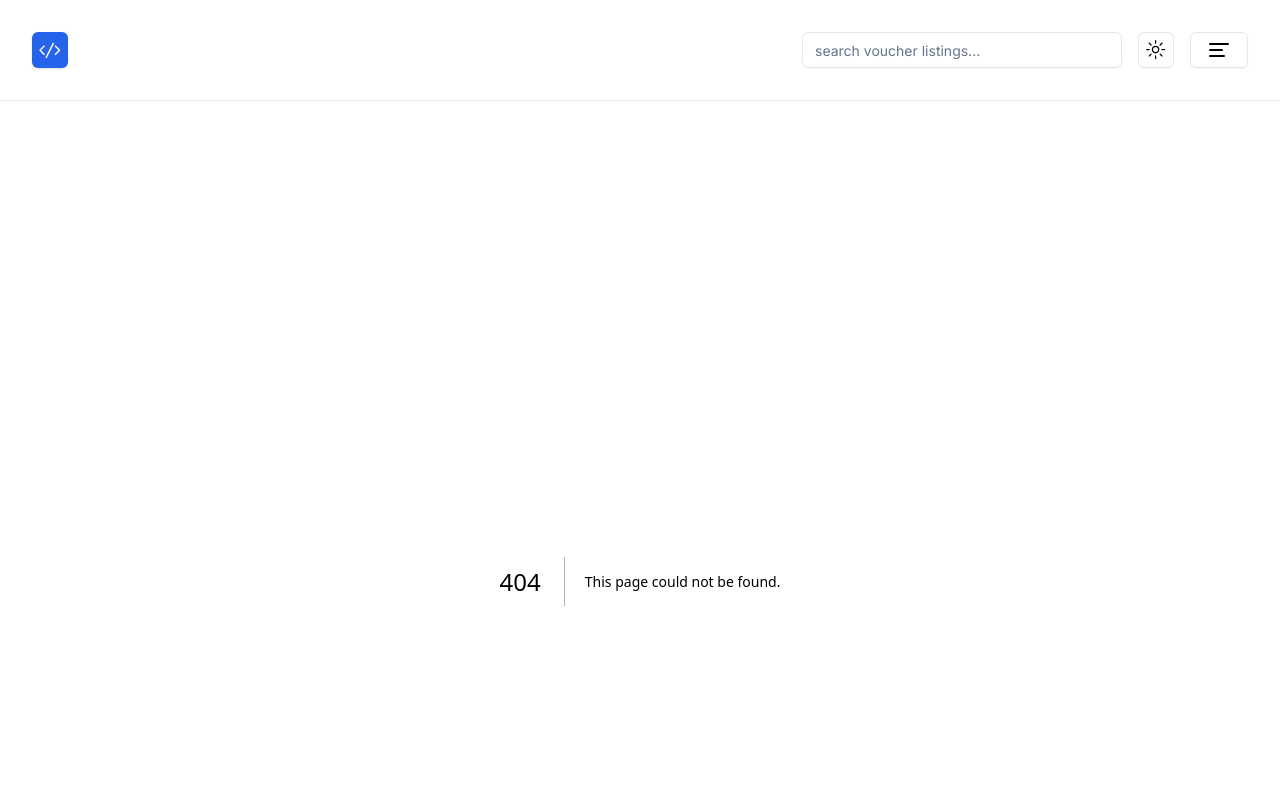
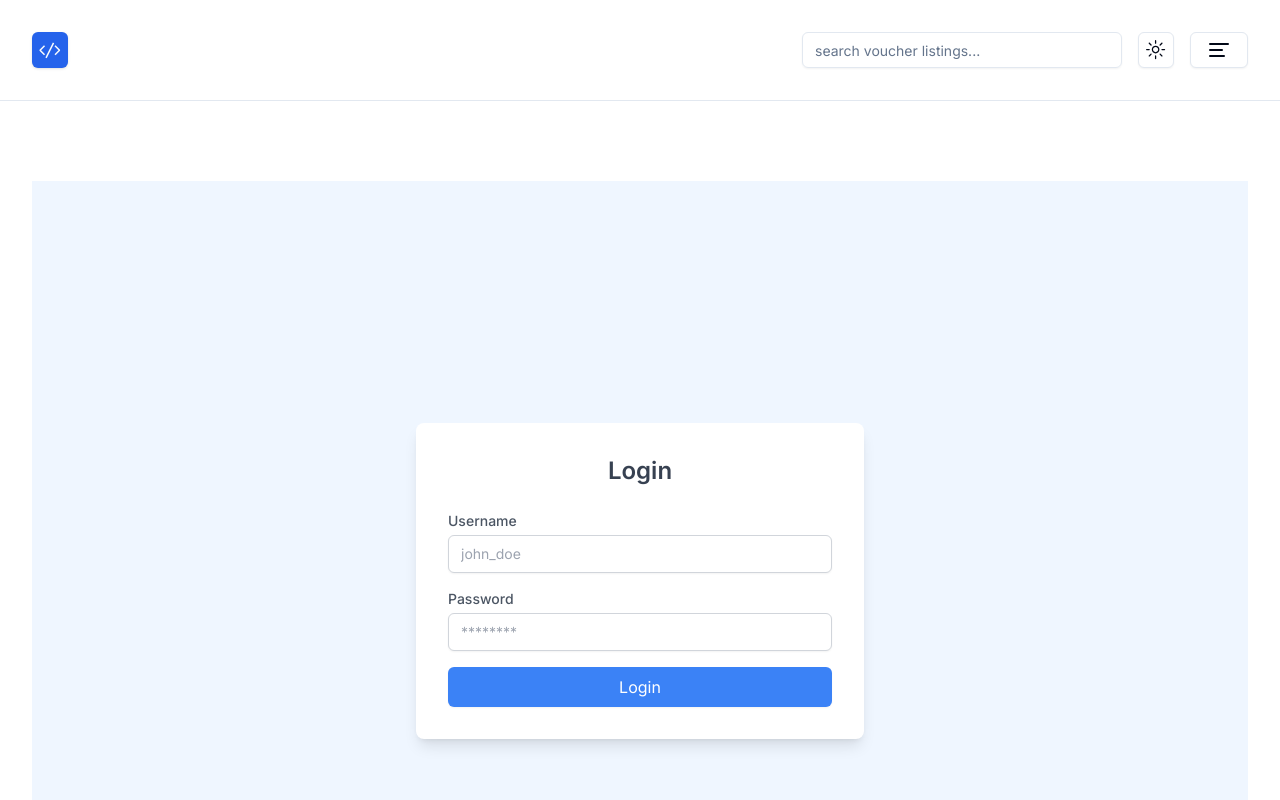
Before and after one commit to Go-Touch-Grass/BusinessClient, a Next.js app: page /Login in a window 1280 px wide. Before the commit this address had no page. Shown: the top 800 px of the page. Built offline with nearby package versions, Linux system fonts and the light colour scheme.

Commit message:
Edit Profile Page Front End

```diff
--- a/package.json
+++ b/package.json
@@ -28,6 +28,7 @@
     "class-variance-authority": "^0.7.0",
     "clsx": "^2.1.1",
     "embla-carousel-react": "^8.2.1",
+    "js-cookie": "^3.0.5",
     "next": "14.2.9",
     "next-themes": "^0.3.0",
     "react": "^18",
--- /dev/null
+++ b/src/pages/Login.tsx
@@ -0,0 +1,96 @@
+import { useState, useRef, FormEvent } from "react";
+import { useRouter } from "next/router";
+import api from "@/api";
+import Cookies from 'js-cookie'; // Import js-cookie
+
+const Login = () => {
+  const router = useRouter();
+  const [error, setError] = useState<string | null>(null);
+  const [success, setSuccess] = useState<string | null>(null);
+
+  const usernameRef = useRef<HTMLInputElement | null>(null);
+  const passwordRef = useRef<HTMLInputElement | null>(null);
+
+  const handleSubmit = async (event: FormEvent<HTMLFormElement>) => {
+    event.preventDefault();
+    setError(null);
+    setSuccess(null);
+
+    if (usernameRef.current && passwordRef.current) {
+      try {
+        const response = await api.post('/api/business/login', {
+          username: usernameRef.current.value,
+          password: passwordRef.current.value,
+        });
+
+        if (response.status === 200) {
+          setSuccess('Login successful!');
+
+
+          Cookies.set('username', usernameRef.current.value, {
+            path: '/',
+            expires: 7,
+            secure: process.env.NODE_ENV === 'production', // Use Secure cookies in production
+            sameSite: 'Lax' // Adjust based on your requirements
+          });
+
+          router.push(`/profile/`);
+        } else {
+          setError(response.data.message || 'Something went wrong');
+        }
+      } catch (err) {
+        setError('An error occurred');
+        console.error('API call error:', err);
+      }
+    } else {
+      setError('Form fields are not properly initialized');
+    }
+  };
+
+
+  return (
+    <div className='flex items-center justify-center min-h-screen bg-blue-50'>
+      <div className='w-full max-w-md p-8 bg-white rounded-lg shadow-lg'>
+        <h1 className='text-2xl font-semibold mb-6 text-center text-gray-700'>Login</h1>
+        <form onSubmit={handleSubmit}>
+          <div className='mb-4'>
+            <label htmlFor='username' className='block text-sm font-medium text-gray-600'>
+              Username
+            </label>
+            <input
+              id='username'
+              type='text'
+              placeholder='john_doe'
+              ref={usernameRef}
+              className='mt-1 block w-full px-3 py-2 border border-gray-300 rounded-md shadow-sm focus:outline-none focus:ring-1 focus:ring-blue-300 focus:border-blue-300 sm:text-sm'
+              required
+            />
+          </div>
+          <div className='mb-4'>
+            <label htmlFor='password' className='block text-sm font-medium text-gray-600'>
+              Password
+            </label>
+            <input
+              id='password'
+              type='password'
+              placeholder='********'
+              ref={passwordRef}
+              className='mt-1 block w-full px-3 py-2 border border-gray-300 rounded-md shadow-sm focus:outline-none focus:ring-1 focus:ring-blue-300 focus:border-blue-300 sm:text-sm'
+              required
+            />
+          </div>
+          {error && <p className='text-red-500 text-sm mb-4'>{error}</p>}
+          {success && <p className='text-green-500 text-sm mb-4'>{success}</p>}
+          <button
+            type='submit'
+            className='w-full bg-blue-500 text-white py-2 px-4 rounded-md shadow-sm hover:bg-blue-600 focus:outline-none focus:ring-1 focus:ring-blue-300 focus:ring-offset-2'
+          >
+            Login
+          </button>
+        </form>
+      </div>
+    </div>
+  );
+};
+
+export default Login;
--- a/src/pages/profile.tsx
+++ b/src/pages/profile.tsx
@@ -1,69 +1,171 @@
-import { Label } from "../components/components/ui/label";
-import { Input } from "../components/components/ui/input";
-import { Button } from "../components/components/ui/button";
+import { useEffect, useState } from 'react';
+import api from '@/api';
+import { Label } from '../components/components/ui/label';
+import { Input } from '../components/components/ui/input';
+import { Button } from '../components/components/ui/button';
+import Cookies from 'js-cookie';
 
-const Component: React.FC = () => {
+interface BusinessAccount {
+  firstName: string;
+  lastName: string;
+  email: string;
+  username: string;
+}
+
+const ProfilePage: React.FC = () => {
+  const [profile, setProfile] = useState<BusinessAccount | null>(null);
+  const [error, setError] = useState<string | null>(null);
+  const [isEditing, setIsEditing] = useState<boolean>(false);
+  const [formData, setFormData] = useState<BusinessAccount>({
+    firstName: '',
+    lastName: '',
+    email: '',
+    username: ''
+  });
+
+  useEffect(() => {
+    const fetchProfile = async () => {
+      try {
+        const username = Cookies.get('username');
+        if (!username) {
+          setError('No username found in cookies');
+          return;
+        }
+        const response = await api.get(`/api/business/profile/${username}`);
+
+        if (response.status === 200) {
+          setProfile(response.data);
+          setFormData(response.data); // Set initial form data
+        } else {
+          setError(response.data.message || 'Failed to fetch profile');
+        }
+      } catch (err) {
+        setError('An error occurred while fetching profile');
+        console.error('API call error:', err);
+      }
+    };
+
+    fetchProfile();
+  }, []);
+
+  const handleInputChange = (e: React.ChangeEvent<HTMLInputElement>) => {
+    const { id, value } = e.target;
+    setFormData(prevData => ({
+      ...prevData,
+      [id]: value
+    }));
+  };
+
+  const handleEditToggle = () => {
+    setIsEditing(prev => !prev);
+  };
+
+  const handleUpdateProfile = async () => {
+    try {
+      const username = Cookies.get('username');
+      if (!username) {
+        setError('No username found in cookies');
+        return;
+      }
+
+      const response = await api.put(`/api/business/profile/${username}`, formData);
+
+      if (response.status === 200) {
+        setProfile(formData); // Update profile with new data
+        setIsEditing(false); // Exit edit mode
+        setError(null);
+      } else {
+        setError(response.data.message || 'Failed to update profile');
+      }
+    } catch (err) {
+      setError('An error occurred while updating profile');
+      console.error('API call error:', err);
+    }
+  };
+
   return (
-    <div>
-      <div className="px-4 space-y-6 md:px-6">
-        <header className="space-y-1.5">
-          <div className="flex items-center space-x-4">
+    <div className='px-4 space-y-6 md:px-6'>
+      <header className='space-y-1.5'>
+        <div className='flex items-center space-x-4'>
           <img
-              src="/placeholder.svg"
-              alt="Avatar"
-              width="96"
-              height="96"
-              className="border rounded-full"
-              style={{ aspectRatio: "96/96", objectFit: "cover" }}
+           src='/images/profile.png' alt='Profile'
+
+            width='96'
+            height='96'
+            className='border rounded-full'
+            style={{ aspectRatio: '96/96', objectFit: 'cover' }}
           />
-            <div className="space-y-1.5">
-              <h1 className="text-2xl font-bold">Catherine Grant</h1>
-              <p className="text-gray-500 dark:text-gray-400">Product Designer</p>
+          <div className='space-y-1.5'>
+            <h1 className='text-2xl font-bold'>
+              {profile ? `${profile.firstName} ${profile.lastName}` : 'Loading...'}
+            </h1>
+            <p className='text-gray-500 dark:text-gray-400'>
+              {profile ? profile.username : ''}
+            </p>
           </div>
         </div>
       </header>
-        <div className="space-y-6">
-          <div className="space-y-2">
-            <h2 className="text-lg font-semibold">Personal Information</h2>
-            <div className="grid grid-cols-1 md:grid-cols-2 gap-6">
+      <div className='space-y-6'>
+        <div className='space-y-2'>
+          <h2 className='text-lg font-semibold'>Personal Information</h2>
+          <div className='grid grid-cols-1 md:grid-cols-2 gap-6'>
             <div>
-                <Label htmlFor="name">Name</Label>
-                <Input id="name" placeholder="Enter your name" defaultValue="Catherine Grant" />
+              <Label htmlFor='firstName'>First Name</Label>
+              <Input
+                id='firstName'
+                placeholder='Enter your first name'
+                value={formData.firstName}
+                onChange={handleInputChange}
+                disabled={!isEditing}
+              />
             </div>
             <div>
-                <Label htmlFor="email">Email</Label>
-                <Input id="email" placeholder="Enter your email" type="email" />
+              <Label htmlFor='lastName'>Last Name</Label>
+              <Input
+                id='lastName'
+                placeholder='Enter your last name'
+                value={formData.lastName}
+                onChange={handleInputChange}
+                disabled={!isEditing}
+              />
             </div>
             <div>
-                <Label htmlFor="phone">Phone</Label>
-                <Input id="phone" placeholder="Enter your phone" type="tel" />
+              <Label htmlFor='email'>Email</Label>
+              <Input
+                id='email'
+                placeholder='Enter your email'
+                type='email'
+                value={formData.email}
+                onChange={handleInputChange}
+                disabled={!isEditing}
+              />
+            </div>
+            <div>
+              <Label htmlFor='username'>Username</Label>
+              <Input
+                id='username'
+                placeholder='Enter your username'
+                value={formData.username}
+                onChange={handleInputChange}
+                disabled
+              />
             </div>
           </div>
         </div>
-          <div className="space-y-2">
-            <h2 className="text-lg font-semibold">Change Password</h2>
-            <div className="grid grid-cols-1 md:grid-cols-2 gap-6">
-              <div>
-                <Label htmlFor="current-password">Current Password</Label>
-                <Input id="current-password" placeholder="Enter your current password" type="password" />
+        <div className='flex space-x-4'>
+          <Button onClick={handleEditToggle}>
+            {isEditing ? 'Cancel' : 'Edit Profile'}
+          </Button>
+          {isEditing && (
+            <Button onClick={handleUpdateProfile} className='bg-blue-500 hover:bg-blue-600'>
+              Save Changes
+            </Button>
+          )}
         </div>
-              <div>
-                <Label htmlFor="new-password">New Password</Label>
-                <Input id="new-password" placeholder="Enter your new password" type="password" />
-              </div>
-              <div>
-                <Label htmlFor="confirm-password">Confirm Password</Label>
-                <Input id="confirm-password" placeholder="Confirm your new password" type="password" />
-              </div>
-            </div>
-          </div>
-        </div>
-        <div className="mt-8">
-          <Button size="lg">Save</Button>
-        </div>
+        {error && <p className='text-red-500 text-sm'>{error}</p>}
       </div>
     </div>
   );
 };
 
-export default Component;
+export default ProfilePage;
```
Also changed, not shown: images/profile.png (added), 1 other file (tests, documents, lock files or other folders). Lines whose indentation alone changed are shown as unchanged.
